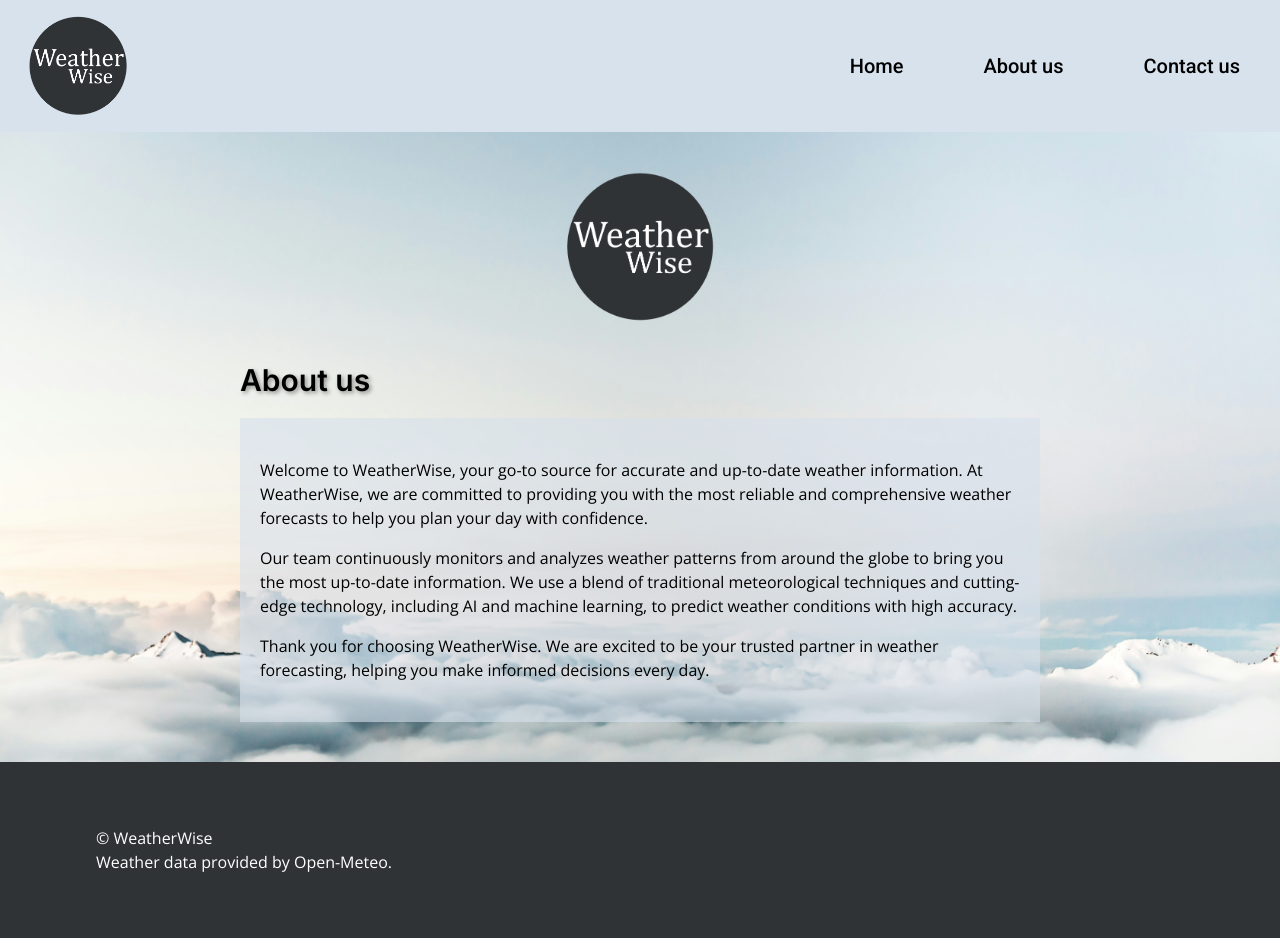
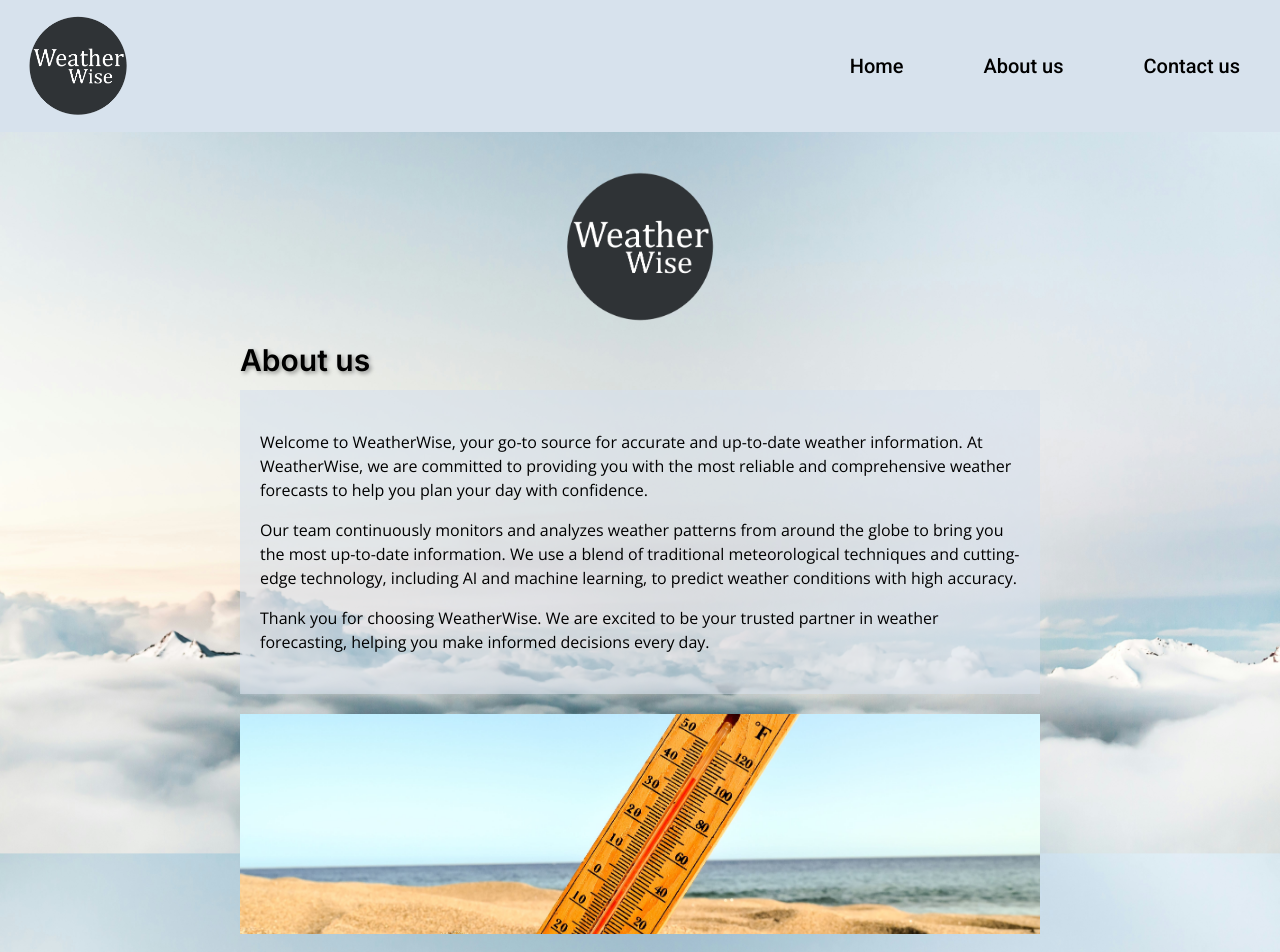
Before and after one commit to TheRegzi/weather-wise, a Next.js app: page /about in a window 1280 px wide. Shown: the top 952 px of the page. Built offline with nearby package versions, Linux system fonts and the light colour scheme.

Commit message:
feat: added image

```diff
--- a/src/app/about/page.tsx
+++ b/src/app/about/page.tsx
@@ -8,10 +8,10 @@ export default function About() {
         alt="Logo"
         width={150}
         height={150}
-        className="w-[150px] h-[150px] justify-center mx-auto my-10"
+        className="w-[150px] h-[150px] justify-center mx-auto mt-10 mb-5"
       />
       <h1 className="font-inter font-semibold text-3xl text-shadow">About us</h1>
-      <div className="flex flex-col items-center justify-center mt-5 mb-10 gap-4 bg-background-secondary py-10 px-5 font-display">
+      <div className="flex flex-col items-center justify-center mt-3 mb-5 gap-4 bg-background-secondary py-10 px-5 font-display">
         <p>
           Welcome to WeatherWise, your go-to source for accurate and up-to-date weather information.
           At WeatherWise, we are committed to providing you with the most reliable and comprehensive
@@ -28,6 +28,13 @@ export default function About() {
           forecasting, helping you make informed decisions every day.
         </p>
       </div>
+      <Image
+        src="/assets/closeup-shot-thermometer-beach-sand.jpg"
+        alt="Thermometer on the beach"
+        width={800}
+        height={300}
+        className="w-full h-[220px] object-cover mb-10"
+      />
     </main>
   );
 }
```
